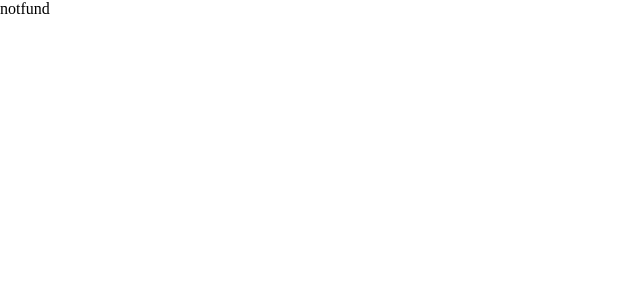
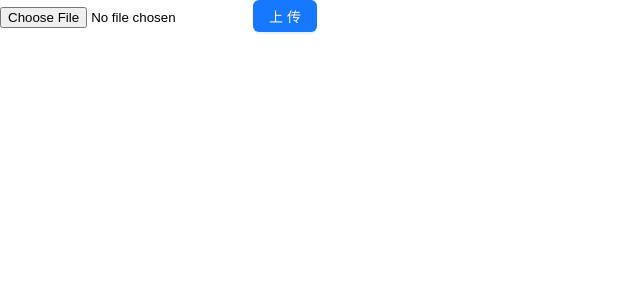
Before and after one commit to smao999/blogFront, a React (Vite) app: page /file in a window 1280 px wide. Shown: the top 300 px of the page, without its empty margins (0-640 px from the left). Built offline with nearby package versions, Linux system fonts and the light colour scheme.

Commit message:
feat：文件上传切片

```diff
--- a/package.json
+++ b/package.json
@@ -9,6 +9,7 @@
     "preview": "vite preview"
   },
   "dependencies": {
+    "antd": "^5.2.2",
     "react": "^18.2.0",
     "react-dom": "^18.2.0",
     "react-router-dom": "6"
--- /dev/null
+++ b/src/views/file/index.tsx
@@ -0,0 +1,29 @@
+import React, { memo, useState } from 'react'
+import { Button } from 'antd'
+const File = memo(() => {
+  const [files, setFiles] = useState<any>()
+
+  const getFiles = (e: any) => {
+    let size = 4 * 1024 * 1024
+    let file = e.target.files[0]
+    let chunkList = []
+    let cur = 0
+    while (cur < file.size) {
+      chunkList.push({
+        file: file.slice(cur, cur + size)
+      })
+      cur += size
+    }
+    console.log('chunkList', chunkList)
+
+  }
+
+  return (
+    <div>
+      <input type='file' onChange={e => getFiles(e)}></input>
+      <Button type='primary'>上传</Button>
+    </div>
+  )
+})
+
+export default File
```
Also changed, not shown: src/router/index.tsx (+6 -1 lines), 1 other file (tests, documents, lock files or other folders).
